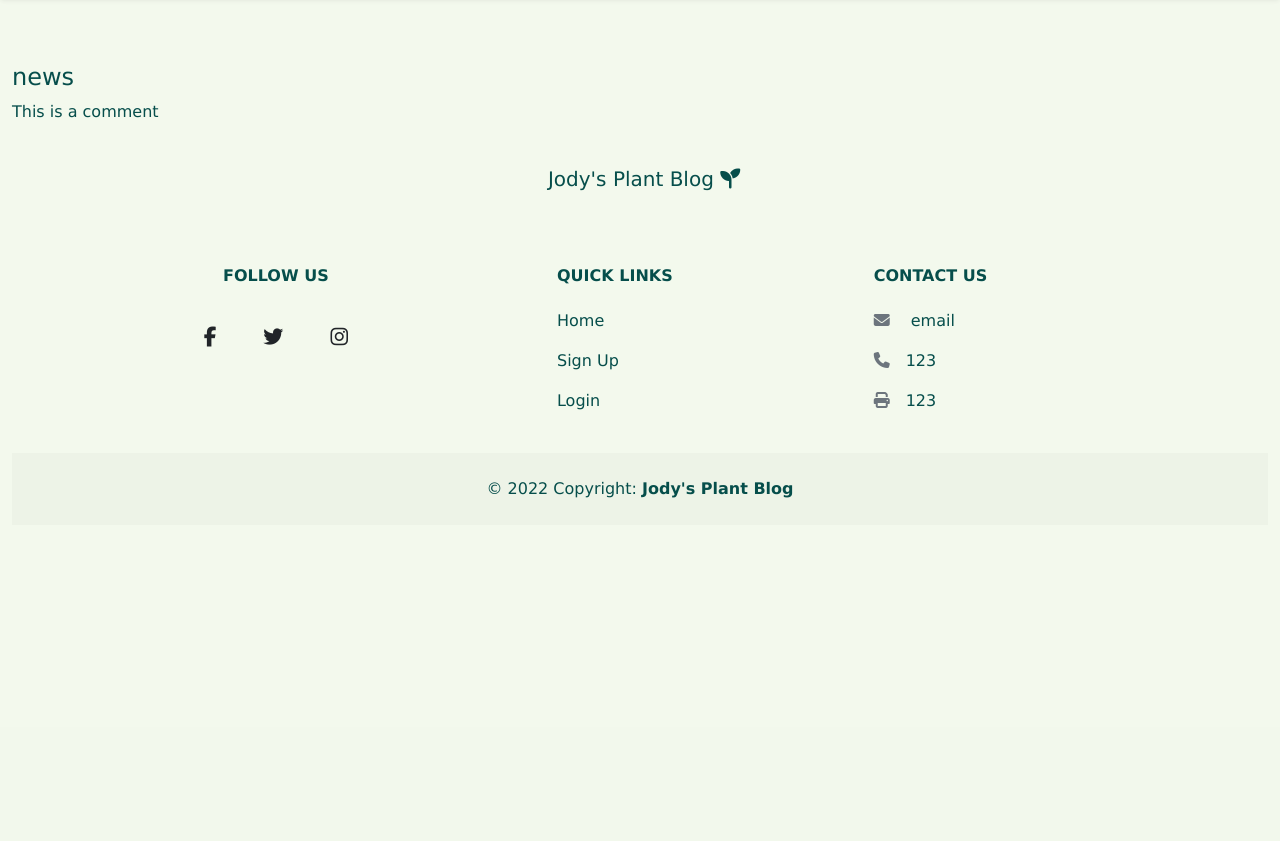
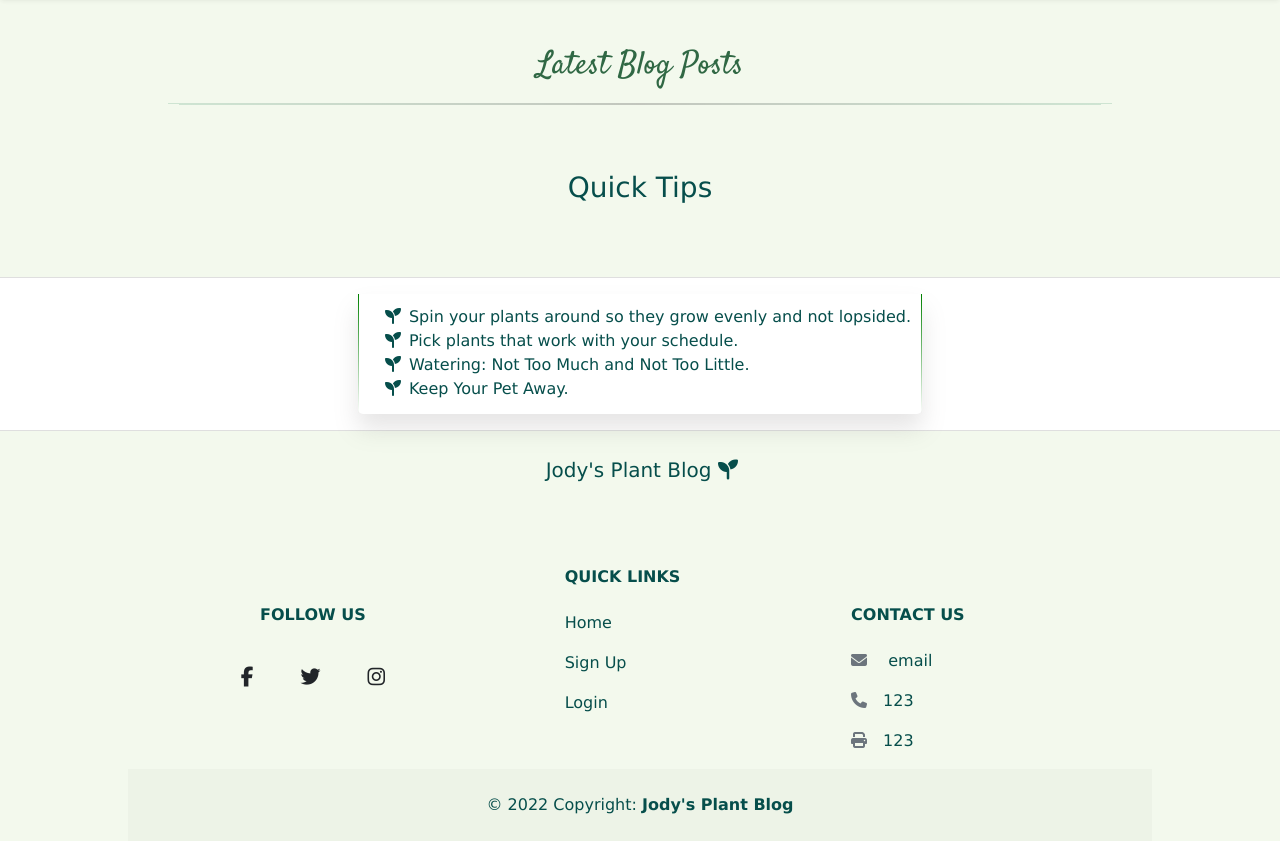
Before and after one commit to JodyMurray/p4-plant-blog, a Django app: page / in a window 1280 px wide. Shown: the part 73-914 px from the top of the page. Before the commit the page ends 571 px from the top, so only its background shows below. Run offline with Django 3.2, Linux system fonts and the light colour scheme; data that the repository does not hold is empty; some libraries are stand-ins or nearby versions.

Commit message:
Add quick tips section and style headings

```diff
--- a/static/css/style.css
+++ b/static/css/style.css
@@ -1,7 +1,14 @@
+@import url('https://fonts.googleapis.com/css2?family=Pacifico&family=Satisfy&display=swap');
+
 body {
     background-color: #F3F9ED;
     color: #064E4B;
     font-family: Verdana, Geneva, Tahoma, sans-serif;
+}
+
+.container-fluid {
+    padding-left: 8rem;
+    padding-right: 8rem;
 }
 
 .card-title {
@@ -19,6 +26,10 @@ a:active {
 .card-text {
     text-decoration: none;
     color: #E19D85;
+}
+
+.col-md-3 {
+    padding: 10px;
 }
 
 .navbar-brand {
@@ -44,6 +55,7 @@ a:active {
     margin-right: 10px;
 }
 
+
 /* .form-row {
     margin-left: 15%;
 } */
@@ -58,3 +70,59 @@ form {
     background-size: cover;
     filter: opacity(0.9);
 }
+
+.latest-posts {
+    padding-bottom: 10px;
+    position: relative;
+    font-family: 'Satisfy', cursive;
+    font-weight: 300;
+    color: #306844;
+}
+
+
+
+.break {
+    border: 0;
+    height: 1px;
+    background: #333;
+    align-items: center;
+    background-image: linear-gradient(to right, #63AA85, #333, #63AA85);
+}
+
+.tips {
+    text-align: center;
+    padding: 5%;
+}
+
+.feature-row {
+    padding-left: 10rem;
+    padding-top: 3rem;
+}
+
+.col-md-4 {
+
+    padding-top: 3rem;
+}
+
+.plant-care {
+    border-width: 1px;
+    border-style: solid;
+    border-image:
+        linear-gradient(to bottom,
+            green,
+            rgba(0, 0, 0, 0)) 1 100%;
+}
+
+.plant-care li {
+    text-decoration: none;
+}
+
+.tips-card {
+    margin-right: auto;
+    margin-left: auto;
+    box-shadow: 0 15px 25px rgba(129, 124, 124, 0.2);
+    height: 120px;
+    border-radius: 5px;
+    backdrop-filter: blur(14px);
+    padding: 10px;
+}
--- a/templates/base.html
+++ b/templates/base.html
@@ -18,9 +18,9 @@
 </head>
 
 <body>
-
+  <header class="sticky-top">
     <nav
-    class="bg-img navbar sticky-top navbar-expand-sm navbar-light bg-light shadow-sm p-3 mb-5 .bg-gradient-dark rounded">
+      class="bg-img navbar navbar-expand-sm navbar-light bg-light shadow-sm p-3 mb-5 .bg-gradient-dark rounded">
       <a class="navbar-brand" href="{% url 'home' %}">Jody's Plant Blog <i class="fa-brands fa-pagelines"></i></a>
       <button class="navbar-toggler" type="button" data-toggle="collapse" data-target="#navbarNav"
         aria-controls="navbarNav" aria-expanded="false" aria-label="Toggle navigation">
@@ -49,6 +49,7 @@
         </ul>
       </div>
     </nav>
+  </header>
 
   <main class="flex-shrink-0 main-bg">
     {% block content %}
--- a/templates/index.html
+++ b/templates/index.html
@@ -2,8 +2,9 @@
 {% block content %}
 
 <body>
+
     <div class="container-fluid">
-        <div class="row py-3">
+        <!-- <div class="row py-3">
             <div class="col-4 order-2" id="sticky-sidebar">
                 <div class="sticky-top">
                     <h4>news</h4>
@@ -13,13 +14,15 @@
                 </div>
             </div>
 
-        </div>
+        </div> -->
+        <div class="row">
+            <h2 class="latest-posts d-flex justify-content-center">Latest Blog Posts</h2>
 
-        <div class="row">
+            <hr class="break" style="width:90%; margin: auto;" />
 
             {% for post in post_list %}
-            <div class="col-md-3">
-                <div class="card mb-2 shadow p-3 mb-5 bg-white rounded">
+            <div class="col-md-4">
+                <div class="card mb-2 shadow p-3 mb-5 bg-white rounded text-center">
                     <div class="card-body">
                         <div class="image-container">
                             {% if "placeholder" in post.featured_image.url %}
@@ -52,6 +55,27 @@
 
                 {% endfor %}
             </div>
+            <hr class="break" style="width:90%; margin: auto;" />
+        </div>
+
+        <div class="row">
+            <h3 class="tips">Quick Tips</h3>
+            <div class="card card-body">
+                <div class="plant-care tips-card">
+                <ol class= "fa-ul">
+                    <li>
+                        <span class="fa-li"><i class="fa-solid fas fa-seedling"></i></span>Spin your plants around so they grow evenly and not lopsided.</li>
+                    <li>
+                        <span class="fa-li"><i class="fa-solid fas fa-seedling"></i></span>Pick plants that work with your schedule.</li>
+                    <li>
+                        <span class="fa-li"><i class="fa-solid fas fa-seedling"></i></span>Watering: Not Too Much and Not Too Little.</li>
+                    <li>
+                        <span class="fa-li"><i class="fa-solid fas fa-seedling"></i></span>Keep Your Pet Away.</li>
+
+                </ol>
+            </div>
+            </div>
+
         </div>
     </div>
     </div>
```
Also changed, not shown: templates/feature.html (+8 -4 lines). Lines whose indentation alone changed are shown as unchanged.
